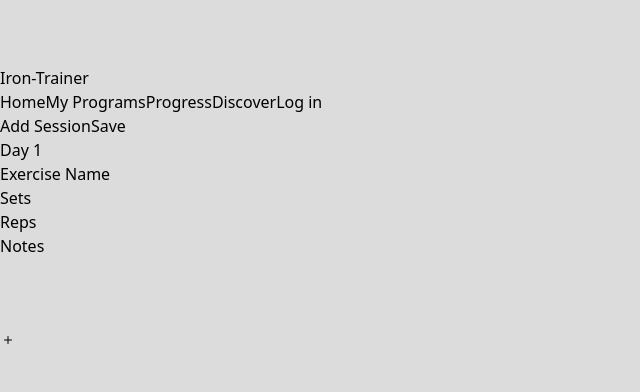
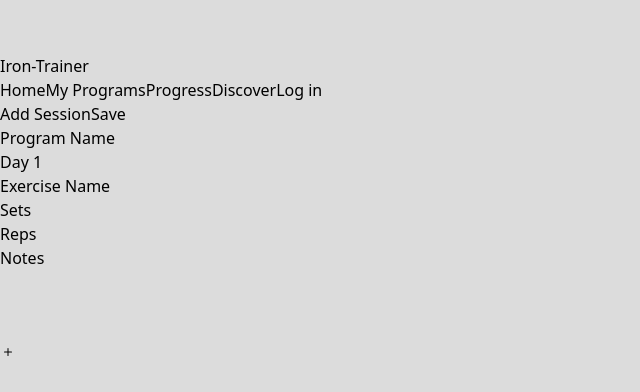
Before and after one commit to TatsatJha/Iron-Trainer, a React (Vite) app in the folder client/: page /create-program in a window 1280 px wide. Shown: the part 190-582 px from the top of the page, without its empty margins (0-640 px from the left). Built offline with nearby package versions, Linux system fonts and the light colour scheme.

Commit message:
update styling for program viewer

```diff
--- a/client/src/Components/CreateProgram/ProgramName/ProgramName.tsx
+++ b/client/src/Components/CreateProgram/ProgramName/ProgramName.tsx
@@ -1,10 +1,10 @@
 export default function ProgramName({title, setTitle}: {title: string, setTitle: Function}) {
   return (
     <>
-    <div className=''>
-    <input type='text' value={title} onChange={(e)=>setTitle(e.target.value)} className='text-center text-3xl block mx-auto outline-transparent hover:border-b-2 ease-in-out text-violet-700 border-violet-700'></input>
-      </div>
-
+    <div className="group">
+      <input type='text' value={title} onChange={(e)=>setTitle(e.target.value)} className='text-center text-3xl block mx-auto outline-transparent text-violet-700'></input>
+      <span className="block max-w-0 group-hover:max-w-full group-focus-within:max-w-full transition-all duration-500 h-0.5 bg-violet-600"></span>
+    </div>
     </>
   )
 }
--- a/client/src/Components/ViewProgram/ExerciseViewer/ExerciseViewer.tsx
+++ b/client/src/Components/ViewProgram/ExerciseViewer/ExerciseViewer.tsx
@@ -9,7 +9,7 @@ export const ExerciseViewer: FC<exerciseType> = ({id, sets, reps, name, notes})
   return (
     <div
     id={`${id}`}
-    className={`w-[45vw] mx-[2.5vw] p-2 border-gray-500 border-b-[1px] border-solid text-center inline-block`}>
+    className={`w-[30vw] my-1 p-2border-solid text-center inline-block bg-white shadow rounded-md p-6 text-[#7d7d7d] hover:-translate-y-1 transition ease-in-out duration-200 hover:shadow-lg`}>
       <input readOnly value={name} className = {questionStyle + " w-[11rem]"} type="text" />
       <input readOnly value={sets} className = {questionStyle + " w-[3rem]"} type="number" />
       <input readOnly value={reps} className = {questionStyle + " w-[3rem]"} type="number" />
--- a/client/src/Components/ViewProgram/Sessions/Sessions.tsx
+++ /dev/null
@@ -1,27 +0,0 @@
-import { useCallback } from "react";
-import { exerciseType, sessionType } from "../../../types/ProgramTypes";
-import SessionViewer from "../SessionViewer";
-
-export default function Sessions({sessions}:{sessions: Array<sessionType>}) {
-    const renderSession = useCallback(
-        (session:{id: number, exerciseList: Array<exerciseType>})=>{
-          return(
-            <SessionViewer
-              id={session.id}
-              key={session.id}
-              session={session}>
-            </SessionViewer>
-          )
-        },
-        [sessions]
-      )
-  return (
-    <div className='relative flex justify-center items-center'>
-        <div className='w-full overflow-x-scroll h-full scroll whitespace-nowrap scroll-smooth pb-12 flex'>
-        {
-            sessions.map((e)=> renderSession(e))
-        }
-        </div>
-    </div>
-  )
-}
--- /dev/null
+++ b/client/src/Components/common/Sessions/Sessions.tsx
@@ -0,0 +1,38 @@
+import { useCallback } from "react";
+import { exerciseType, sessionType } from "../../../types/ProgramTypes";
+import SessionViewer from "../../ViewProgram/SessionViewer";
+import SessionForm from "../../CreateProgram/SessionForm";
+
+
+export default function Sessions({sessions, setSessions}:{sessions: Array<sessionType>, setSessions: Function | null}) {
+    const renderSession = useCallback(
+        (session:{id: number, exerciseList: Array<exerciseType>})=>{
+          return (setSessions == null) ? (
+            <SessionViewer
+              id={session.id}
+              key={session.id}
+              session={session}>
+            </SessionViewer>
+
+          ) :
+          (
+            <SessionForm
+              id={session.id}
+              key={session.id}
+              sessions={sessions}
+              setSessions={setSessions}>
+            </SessionForm>
+          )
+        },
+        [sessions]
+      )
+  return (
+    <div className='flex justify-center items-center'>
+        <div className='w-full overflow-x-scroll h-full scroll whitespace-nowrap scroll-smooth pb-12 flex justify-start px-[3vw]'>
+        {
+            sessions.map((e)=> renderSession(e))
+        }
+        </div>
+    </div>
+  )
+}
--- a/client/src/Pages/CreateProgram/CreateProgram.tsx
+++ b/client/src/Pages/CreateProgram/CreateProgram.tsx
@@ -1,7 +1,9 @@
 import { useCallback, useState } from 'react'
-import SessionForm from '../../Components/CreateProgram/SessionForm/index.tsx';
+import SessionForm from '../../Components/CreateProgram/SessionForm';
 import { sessionType } from '../../types/ProgramTypes.ts';
 import { Link } from 'react-router-dom';
+import Sessions from '../../Components/common/Sessions/Sessions.tsx';
+import ProgramName from '../../Components/CreateProgram/ProgramName/ProgramName.tsx';
 
 
 export default function Form() {
@@ -19,14 +21,6 @@ export default function Form() {
 
   const renderSession = useCallback(
     (session:{id: number})=>{
-      return(
-        <SessionForm
-          id={session.id}
-          key={session.id}
-          sessions={sessions}
-          setSessions={setSessions}>
-        </SessionForm>
-      )
     },
     [sessions, setSessions]
   )
@@ -54,14 +48,10 @@ export default function Form() {
       <button onClick={saveProgram} className='text-lg p-4 mr-12'> Save </button>
       </Link>
     </div>
-
-      <div className='absolute top-36 flex justify-center items-center'>
-          <div className='w-full overflow-x-scroll h-full scroll whitespace-nowrap scroll-smooth pb-12 flex justify-start px-[3vw]'>
-          {
-            sessions.map((e)=> renderSession(e))
-          }
-          </div>
-        </div>
+    <div className='absolute top-36'>
+      <ProgramName title={title} setTitle={setTitle}></ProgramName>
+      <Sessions sessions={sessions} setSessions={setSessions}></Sessions>
+    </div>
 
 
     </>
--- a/client/src/Pages/ViewProgram/ViewProgram.tsx
+++ b/client/src/Pages/ViewProgram/ViewProgram.tsx
@@ -1,7 +1,7 @@
 import { useEffect, useState } from 'react'
 import { useParams } from 'react-router-dom'
 import Title from '../../Components/common/Title'
-import Sessions from '../../Components/ViewProgram/Sessions'
+import Sessions from '../../Components/common/Sessions'
 
 export default function ViewProgram() {
   const [sessions, setSessions] = useState([])
@@ -27,7 +27,7 @@ export default function ViewProgram() {
     <>
       <Title style={""} name={name}></Title>
 
-      <Sessions sessions={sessions}></Sessions>
+      <Sessions setSessions={null} sessions={sessions}></Sessions>
 
     </>)
 }
```
Also changed, not shown: client/src/Components/common/Sessions/index.tsx (renamed from client/src/Components/ViewProgram/Sessions/index.tsx).
